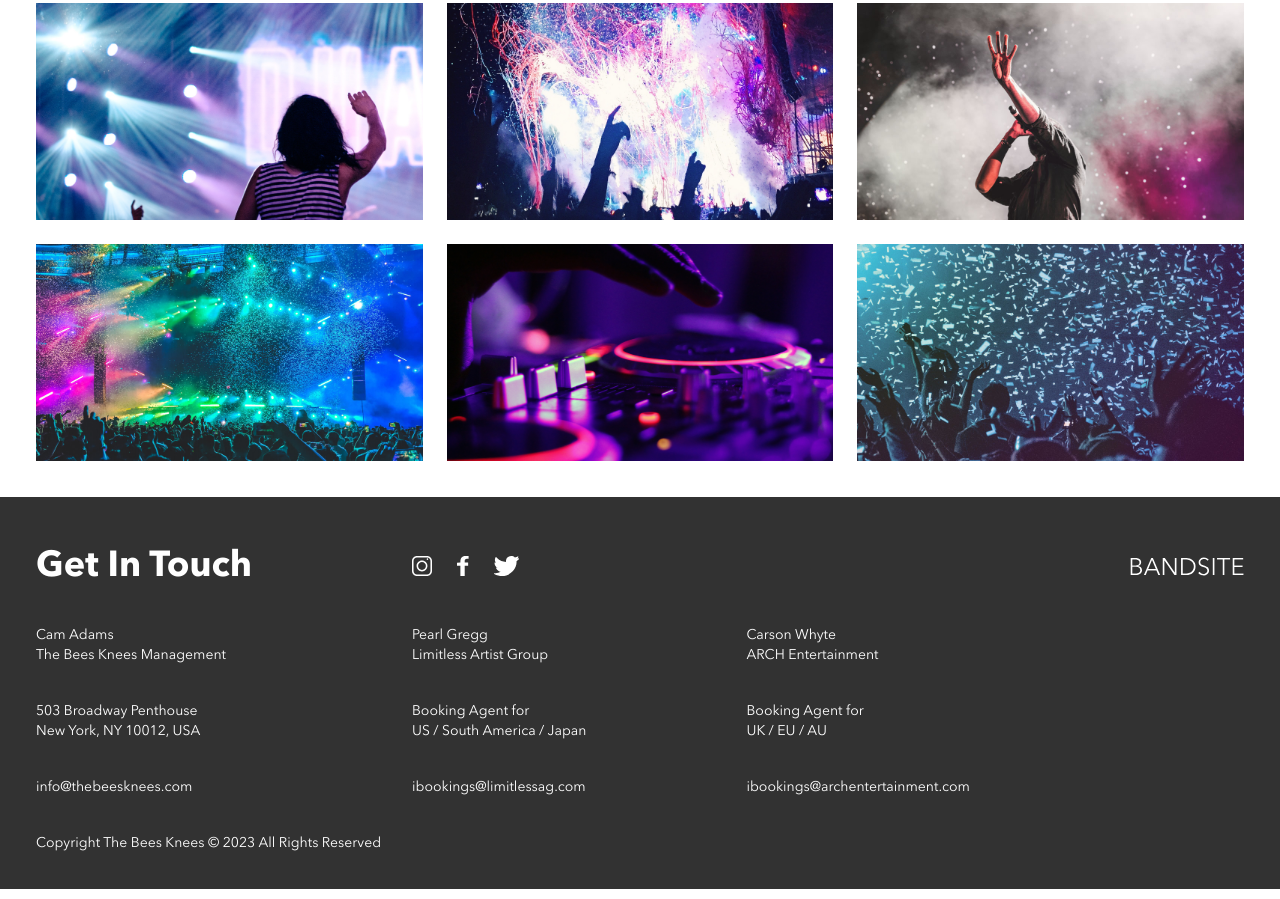
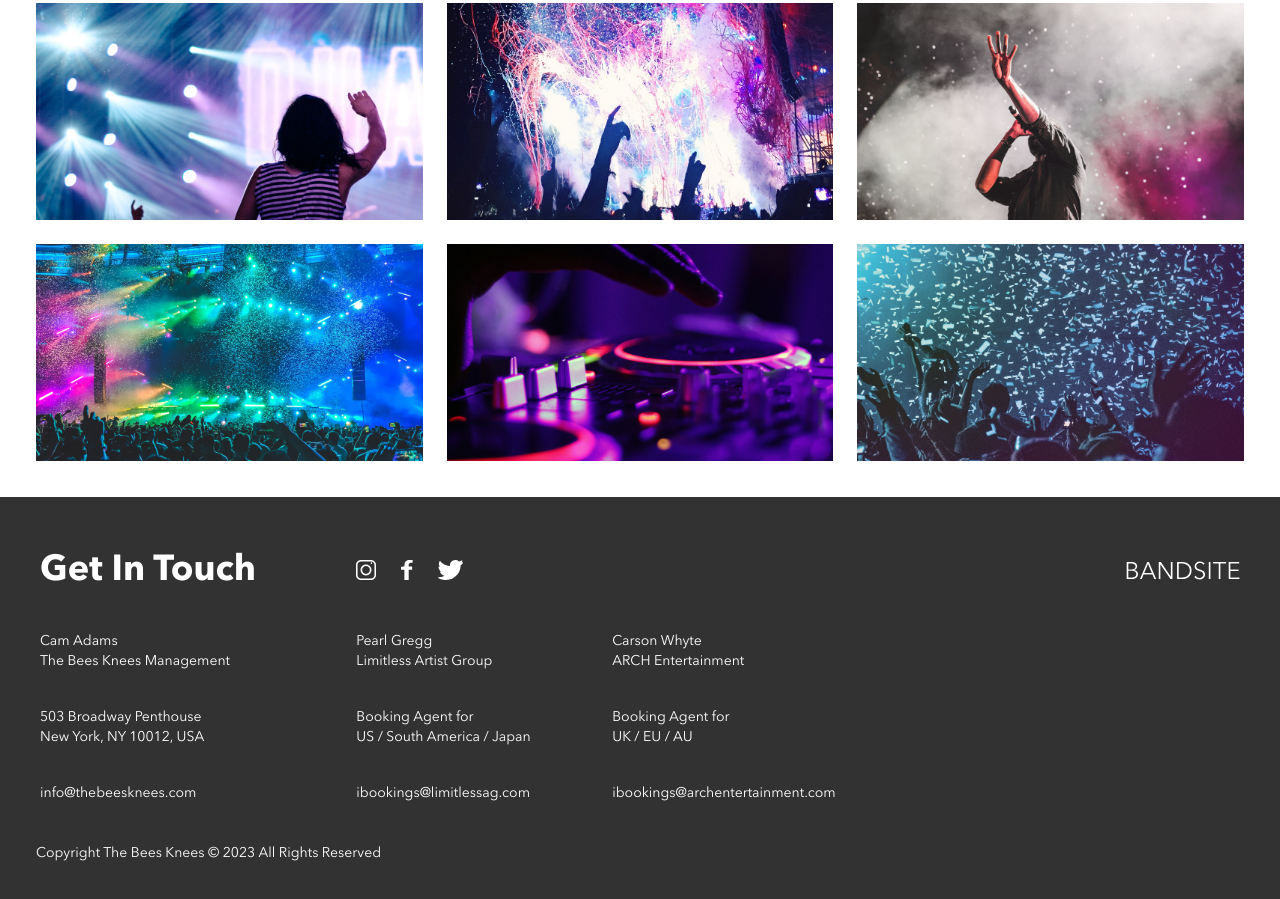
Before and after one commit to OColours/BandSite, a plain HTML site: page index.html in a window 1280 px wide. Shown: the part 2489-3388 px from the top of the page. Drawn offline with Linux system fonts and the light colour scheme.

Commit message:
footer fix

```diff
--- a/index.html
+++ b/index.html
@@ -77,15 +77,14 @@
 
 <footer>
     <div class="container">
-        <div class="footer__contact">
-            <div class="footer__container">
-                <h2 class="bg-dark section-header">Get In Touch</h2>
-                <p class="row bg-dark footer">Cam Adams<br>The Bees Knees Management</p>
-                <p class="row bg-dark footer">503 Broadway Penthouse<br>New York, NY 10012, USA</p>
-                <p class="row"><a class="bg-dark footer" href="mailto:info@thebeesknees.com">info@thebeesknees.com</a></p>
-            </div>
-            <div class="footer__container">
-                <div class="footer__social section-header">
+
+        <table class="footer__container">
+            <tr>
+                <td class="footer__container--left">
+                    <table>
+                        <tr>
+                            <td><h2 class="bg-dark section-header">Get In Touch</h2></td>
+                            <td><div class="footer__social section-header">
                                 <a href="https://www.instagram.com" target="_blank">
                                     <img src="./assets/Icons/SVG/Icon-instagram.svg" alt="Instagram">
                                 </a>
@@ -95,24 +94,40 @@
                                 <a href="https://www.twitter.com" target="_blank">
                                     <img src="./assets/Icons/SVG/Icon-twitter.svg" alt="Twitter">
                                 </a>
-                </div>
+                            </div></td>
+                            <td></td>
+                        </tr>
+                        <tr>
+                            <td><div class="address">
+                                <p class="row bg-dark footer">Cam Adams<br>The Bees Knees Management</p>
+                                <p class="row bg-dark footer">503 Broadway Penthouse<br>New York, NY 10012, USA</p>
+                                <p class="row"><a class="bg-dark footer" href="mailto:info@thebeesknees.com">info@thebeesknees.com</a></p>
+                            </div></td>
+                            <td><div class="address">
                                 <p class="row bg-dark footer">Pearl Gregg<br>Limitless Artist Group</p>
                                 <p class="row bg-dark footer">Booking Agent for<br>US / South America / Japan</p>
                                 <p class="row"><a class="bg-dark footer" href="mailto:ibookings@limitlessag.com">ibookings@limitlessag.com</a></p>
-            </div>
-            <div class="footer__container">
-                <p class="section-header">&nbsp;</p>
+                            </div></td>
+                            <td><div class="address">
                                 <p class="row bg-dark footer">Carson Whyte<br>ARCH Entertainment</p>
                                 <p class="row bg-dark footer">Booking Agent for<br>UK / EU / AU</p>
                                 <p class="row"><a class="bg-dark footer" href="mailto:ibookings@archentertainment.com">ibookings@archentertainment.com</a></p>
-            </div>
-            <div class="section-header footer__bandsite">
-                <a class="row" href="./index.html">
+                            </div></td>
+                        </tr>
+                    </table>
+                </td>
+                <td  class="footer__container--right">
+                    <table>
+                        <tr>
+                            <td class="footer__container--bandsite section-header"><a class="row" href="./index.html">
                                 <img src="./assets/Logo/Logo-bandsite.svg" alt="bandsite logo">
-                </a>
+                            </a></td>
+                        </tr>
+                    </table>
+                </td>
+            </tr>
+        </table>
 
-            </div>
-        </div>
         <div class="footer__copyright">
             <p class="row bg-dark footer">Copyright The Bees Knees &#169; 2023 All Rights Reserved</p>
         </div>
--- a/styles/partials/_global.scss
+++ b/styles/partials/_global.scss
@@ -173,6 +173,51 @@ footer{
   }
 }
 
+.footer__container {
+  display: table;
+  width: 100%;
+
+  &--left {
+    display: table-cell;
+    width: 75%;
+  }
+
+  &--right {
+    display: table-cell;
+    width: 25%;
+    vertical-align: top;
+    text-align: right;
+  }
+
+  table {
+    width: 100%;
+  }
+
+  @include mobile {
+    display: flex;
+    flex-direction: column;
+
+    tr {
+      display: flex;
+      flex-direction: column;
+      width: 100%;
+    }
+
+    td {
+      display: block;
+      width: 100%;
+      box-sizing: border-box;
+    }
+
+    &--bandsite{
+      text-align: left;
+    }
+  }
+
+}
+
+
+
 .footer{
   &__contact{
     display: flex;
```
Also changed, not shown: styles/bio.css. Lines whose indentation alone changed are shown as unchanged.
